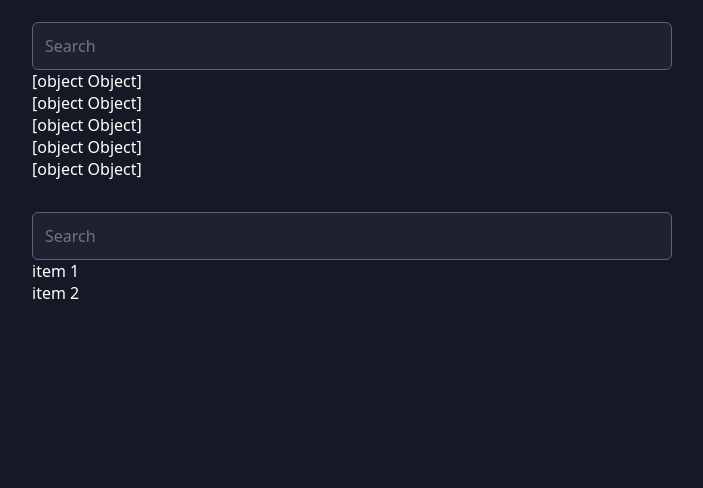
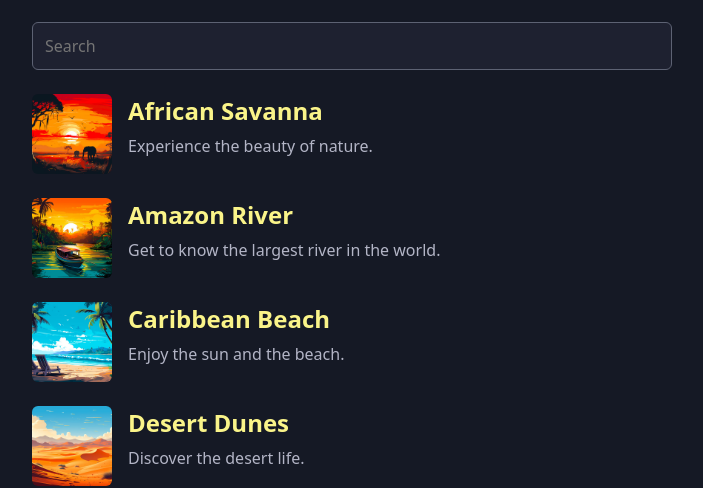
Before and after one commit to TheintTheint298/react-patterns-and-practices, a React (Vite) app: page / in a window 1280 px wide. Shown: the part 347-835 px from the top of the page, without its empty margins (288-991 px from the left). Before the commit the page ends 800 px from the top, so only its background shows below. Built offline with nearby package versions, Linux system fonts and the light colour scheme.

Commit message:
feat: search functionality with render props

```diff
--- a/src/App.jsx
+++ b/src/App.jsx
@@ -5,6 +5,7 @@
 import caribbeanImg from "./assets/caribbean-beach.jpg";
 import desertImg from "./assets/desert-dunes.jpg";
 import forestImg from "./assets/forest-waterfall.jpg";
+import Place from "./Place";
 
 const PLACES = [
   {
@@ -77,8 +78,12 @@
         </Accordion>
       </section>
       <section>
-        <SearchableList items={PLACES} />
-        <SearchableList items={["item 1", "item 2"]} />
+        <SearchableList items={PLACES}>
+          {(item) => <Place item={item} />}
+        </SearchableList>
+        <SearchableList items={["item 1", "item 2"]}>
+          {(item) => item}
+        </SearchableList>
       </section>
     </main>
   );
--- /dev/null
+++ b/src/Place.jsx
@@ -0,0 +1,11 @@
+export default function Place({ item }) {
+  return (
+    <article className="place">
+      <img src={item.image} alt={item.title} />
+      <div>
+        <h2>{item.title}</h2>
+        <p>{item.description}</p>
+      </div>
+    </article>
+  );
+}
--- a/src/components/SearchableList/SearchableList.jsx
+++ b/src/components/SearchableList/SearchableList.jsx
@@ -1,6 +1,6 @@
 import { useState } from "react";
 
-export default function SearchableList({ items }) {
+export default function SearchableList({ items, children }) {
   const [searchTerm, setSearchTerm] = useState("");
 
   const searchResults = items.filter((item) =>
@@ -18,7 +18,7 @@
       <input type="search" placeholder="Search" onChange={handleChange} />
       <ul>
         {searchResults.map((item, index) => (
-          <li key={index}>{item.toString()}</li>
+          <li key={index}>{children(item)}</li>
         ))}
       </ul>
     </div>
```
